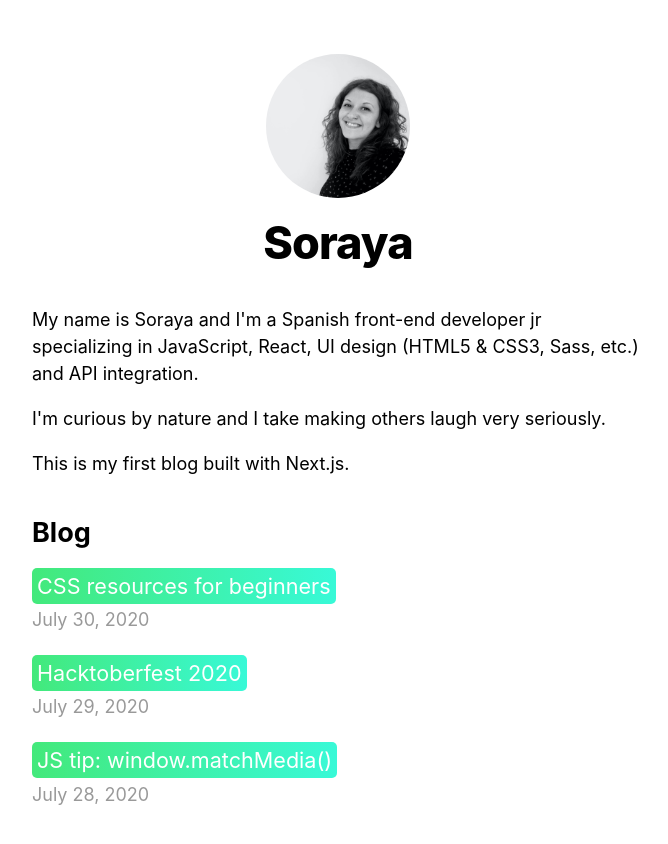
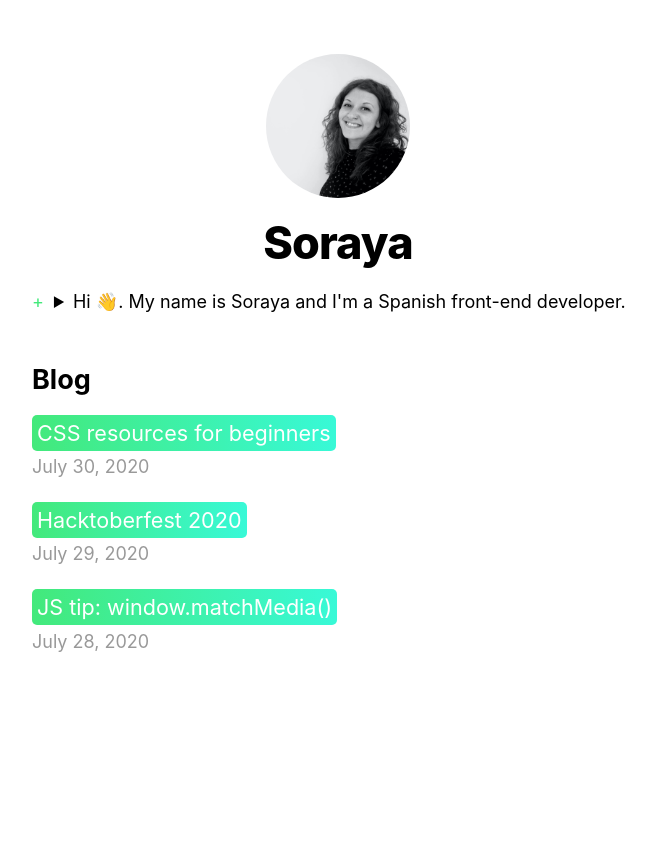
Before and after one commit to sorayav/nextjs-blog, a Next.js app: page / in a window 1280 px wide. Shown: the top 844 px of the page, without its empty margins (302-970 px from the left). After the commit the page ends 800 px from the top, so only its background shows below. Built offline with nearby package versions, Linux system fonts and the light colour scheme.

Commit message:
Change styling for bio

```diff
--- a/pages/index.js
+++ b/pages/index.js
@@ -21,11 +21,15 @@ export default function Home({ allPostsData }) {
         <title>{siteTitle}</title>
       </Head>
       <section className={utilStyles.headingSm}>
-        <p>My name is Soraya and I'm a Spanish front-end developer jr specializing in JavaScript, React, UI design (HTML5 & CSS3, Sass, etc.) and API integration.</p>
+        <details className={utilStyles.details}><summary className={utilStyles.summary}>Hi 👋. My name is Soraya and I'm a Spanish front-end developer.</summary>
+        <p>I'm specializing in JavaScript, React, UI design (HTML5 & CSS3, Sass, etc.) and API integration.</p>
 
         <p>I'm curious by nature and I take making others laugh very seriously.</p>
 
         <p>This is my first blog built with Next.js.</p>
+        <p>You can also find me on here: <a href="https://github.com/sorayav" target="_blank"><img className={utilStyles.inLine} src="https://img.icons8.com/nolan/32/github.png" alt="Github icon" /></a>
+        <a href="https://twitter.com/SocialSoraya" target="_blank"><img className={utilStyles.inLine} src="https://img.icons8.com/nolan/32/twitter.png" alt="Twitter icon" /></a></p>
+        </details>
       </section>
 
       <section className={`${utilStyles.headingMd} ${utilStyles.padding1px}`}>
--- a/styles/utils.module.css
+++ b/styles/utils.module.css
@@ -74,3 +74,86 @@
   text-decoration: none;
   border: none;
 }
+
+.inLine {
+  display: inline-block;
+  vertical-align: middle;
+}
+.inLine:hover {
+  transform: scale(1.1);
+}
+
+.details {
+  transition: all 1s ease;
+}
+
+.details[open] {
+  height: 15rem;
+  transition: all 1s;
+}
+
+.details:not([open]) {
+  height: 3rem;
+  transition: height 1s;
+}
+
+@media (max-width: 575px) {
+  .details[open] {
+    height: 18rem;
+  }
+}
+
+@media (max-width: 340px) {
+  .details[open] {
+    height: 20rem;
+  }
+  .inLine {
+    width: 20px;
+  }
+}
+
+.summary {
+  border: none;
+  outline: none;
+}
+
+.summary::-webkit-details-marker {
+  display: none;
+}
+
+.summary:before {
+  content: "+";
+  color: #43e97b;
+  float: left;
+  margin-right: 10px;
+  vertical-align: middle;
+}
+
+.summary:hover:before {
+  transform: scale(1.5);
+}
+
+.details[open] .summary:before {
+  content: "-";
+  margin-right: 13px;
+}
+
+.details[open] .summary ~ * {
+  animation: showDetails .5s ease-in-out;
+  transition: all 1s ease;
+}
+
+/* .details:not([open]) .summary ~ * {
+  animation: sweepBack .5s ease-in-out;
+  transition: all 1s ease;
+} */
+
+@keyframes showDetails {
+  0%    {opacity: 0; transform: translateY(-20px);}
+  100%  {opacity: 1; transform: translateY(0px);}
+}
+
+/* @keyframes sweepBack {
+  0%    {opacity: 1; transform: translateY(0px);}
+  100%  {opacity: 0; transform: translateY(-20px);}
+} */
```
